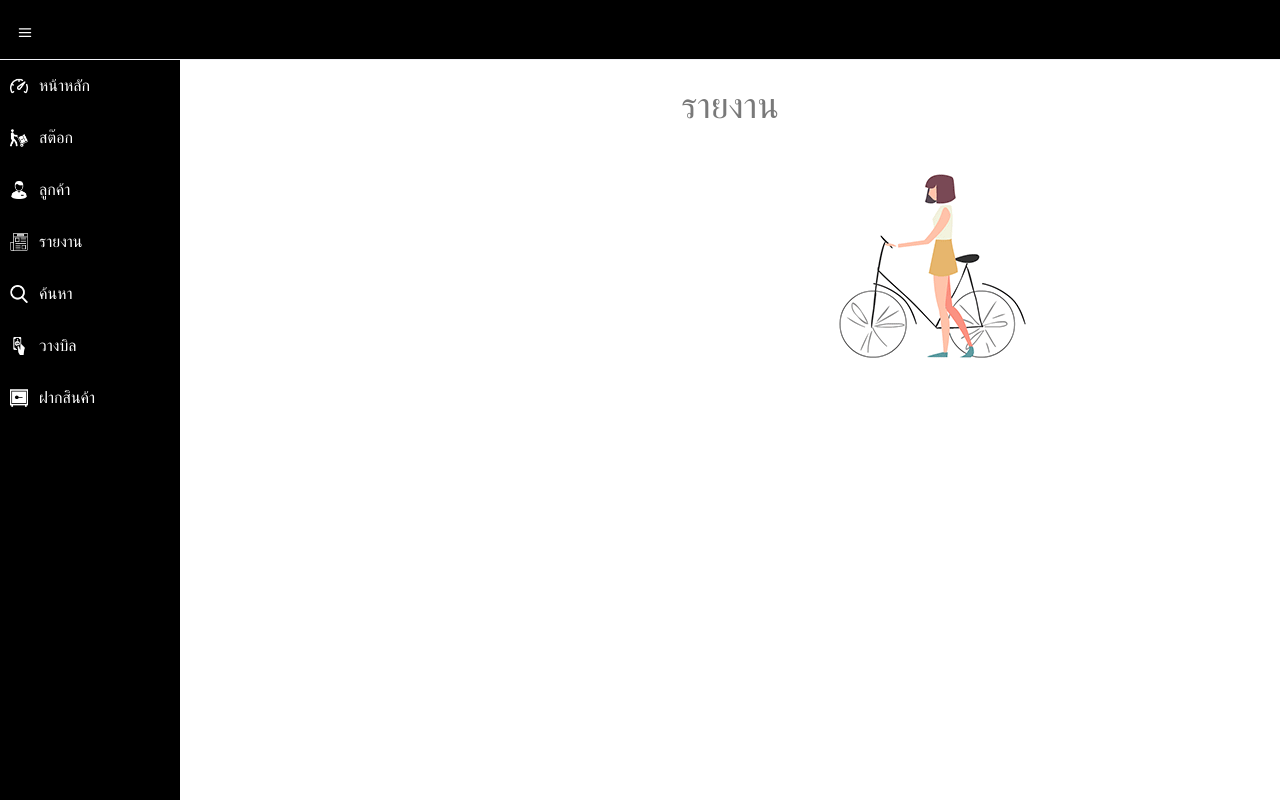
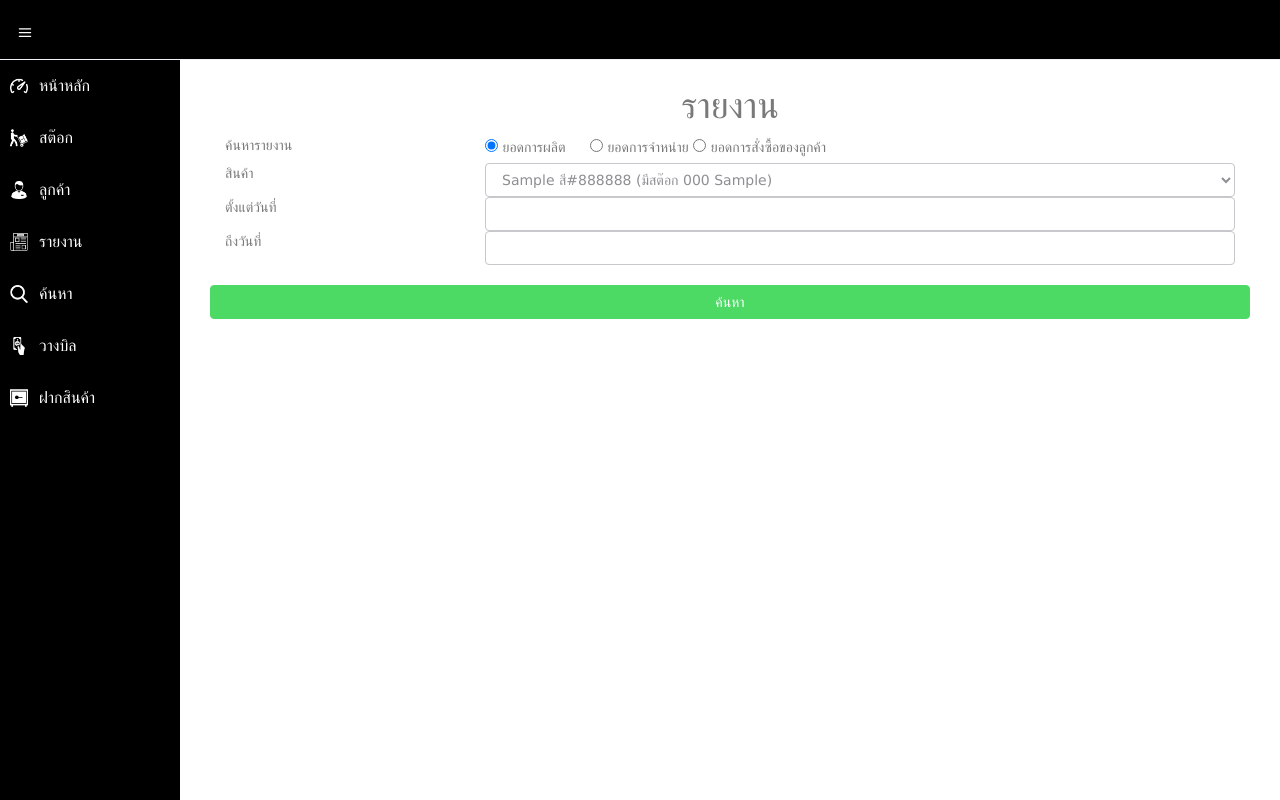
Before and after one commit to bellboyz/bicycle, a CodeIgniter app: page /database/report in a window 1280 px wide. Run offline with CodeIgniter, Linux system fonts and the light colour scheme; tables that the repository leaves empty or names only in its code hold one stand-in row (values such as "Sample post"); some libraries are stand-ins or nearby versions.

Commit message:
report not complete

```diff
--- a/application/controllers/Report.php
+++ b/application/controllers/Report.php
@@ -4,6 +4,23 @@ defined('BASEPATH') OR exit('No direct script access allowed');
 class Report extends CI_Controller {
 
 	public function index(){
-		$this->load->view('report');
+		$data = array(
+			'stock' => $this->Stock_model->get_all_stock()
+		);
+		$this->load->view('report', $data);
+	}
+
+	public function get(){
+		$check = $this->input->post('check');
+		$stock_id = $this->input->post('stock');
+		$start_date = $this->input->post('start_date');
+		$end_date = $this->input->post('end_date');
+
+		if($check === 'report_stock'){
+			$stock_add = $this->Stock_model->get_report_stock($stock_id, $start_date, $end_date);
+		}
+		else if($check === 'report_deposit'){}
+		else if($check === 'report_customer'){}
+		else{}
 	}
 }
--- a/application/models/Stock_model.php
+++ b/application/models/Stock_model.php
@@ -42,4 +42,8 @@ class Stock_model extends CI_Model {
             return false;
         }
     }
+
+    public function get_report_stock($stock_id, $start_date, $end_date){
+        //
+    }
 }
--- a/application/views/report.php
+++ b/application/views/report.php
@@ -27,12 +27,57 @@
           <div class="text-center">
             <h1>รายงาน</h1>
           </div>
+        </div>
+        <form action="report/get" method="post">
+          <div class="col-md-12">
+            <div class="col-md-3">
+              <label>ค้นหารายงาน</label>
+            </div>
+            <div class="col-md-9">
+              <label style="margin-right: 20px;">
+                <input type="radio" name="check" value="report_stock" checked>
+                ยอดการผลิต
+              </label>
+              <label>
+                <input type="radio" name="check" value="report_deposit">
+                ยอดการจำหน่าย
+              </label>
+              <label>
+                <input type="radio" name="check" value="report_customer">
+                ยอดการสั่งซื้อของลูกค้า
+              </label>
+            </div>
 
-          <div class="text-center">
-            <img src="common/img/animation.gif">
+            <div class="col-md-3">
+              <label>สินค้า</label>
+            </div>
+            <div class="col-md-9">
+              <select class="form-control js-example-basic-single" id="stock" name="stock">
+                <?php
+                foreach($stock as $st){
+                  echo '<option product="' . $st->product . '" color="' . $st->color . '" value="' . $st->id . '" unit="' . $st->unit . '" number="' . $st->number . '">' . $st->product . ' สี' . $st->color . '  (มีสต๊อก ' . $st->number . ' ' . $st->unit . ')' . '</option>';
+                }
+                ?>
+              </select>
+            </div>
+
+            <div class="col-md-3">
+              <label>ตั้งแต่วันที่</label>
+            </div>
+            <div class="col-md-9">
+              <input type="text" class="form-control date" name="start_date" autocomplete="off">
+            </div>
+
+            <div class="col-md-3">
+              <label>ถึงวันที่</label>
+            </div>
+            <div class="col-md-9">
+              <input type="text" class="form-control date" name="end_date" autocomplete="off">
+            </div>
+            <button id="search" type="submit" class="btn btn-success" style="width: 100%; margin-top: 20px;">ค้นหา</button>
           </div>
 
-        </div>
+        </form>
 
       </section>
 
@@ -41,49 +86,29 @@
   </section>
   <!-- container section start -->
 
-  <!-- javascripts -->
-  <script src="common/js/jquery.js"></script>
-  <script src="common/js/jquery-ui-1.10.4.min.js"></script>
-  <script src="common/js/jquery-1.8.3.min.js"></script>
-  <script type="text/javascript" src="common/js/jquery-ui-1.9.2.custom.min.js"></script>
-  <!-- bootstrap -->
-  <script src="common/js/bootstrap.min.js"></script>
-  <!-- nice scroll -->
-  <script src="common/js/jquery.scrollTo.min.js"></script>
-  <script src="common/js/jquery.nicescroll.js" type="text/javascript"></script>
-  <!-- charts scripts -->
-  <script src="common/plugins/jquery-knob/js/jquery.knob.js"></script>
-  <script src="common/js/jquery.sparkline.js" type="text/javascript"></script>
-  <script src="common/plugins/jquery-easy-pie-chart/jquery.easy-pie-chart.js"></script>
-  <script src="common/js/owl.carousel.js"></script>
-  <!-- jQuery full calendar -->
-  <script src="common/js/fullcalendar.min.js"></script>
-  <!-- Full Google Calendar - Calendar -->
-  <script src="common/plugins/fullcalendar/fullcalendar/fullcalendar.js"></script>
-  <!--script for this page only-->
-  <script src="common/js/calendar-custom.js"></script>
-  <script src="common/js/jquery.rateit.min.js"></script>
-  <!-- custom select -->
-  <script src="common/js/jquery.customSelect.min.js"></script>
-  <script src="common/plugins/chart-master/Chart.js"></script>
-
-  <!--custome script for all page-->
-  <script src="common/js/scripts.js"></script>
-  <!-- custom script for this page-->
-  <script src="common/js/sparkline-chart.js"></script>
-  <script src="common/js/easy-pie-chart.js"></script>
-  <script src="common/js/jquery-jvectormap-1.2.2.min.js"></script>
-  <script src="common/js/jquery-jvectormap-world-mill-en.js"></script>
-  <script src="common/js/xcharts.min.js"></script>
-  <script src="common/js/jquery.autosize.min.js"></script>
-  <script src="common/js/jquery.placeholder.min.js"></script>
-  <script src="common/js/gdp-data.js"></script>
-  <script src="common/js/morris.min.js"></script>
-  <script src="common/js/sparklines.js"></script>
-  <script src="common/js/charts.js"></script>
-  <script src="common/js/jquery.slimscroll.min.js"></script>
+  <?php include('include/jsfooter.php') ?>
 
   <script>
+    $(document).ready(function(){
+      $('.date').datepicker({
+        autoclose: true,
+        format: 'dd/mm/yyyy',
+        todayHighlight: true
+      });
+
+      $('[name="check"]').change(function(){
+        $('[name="id"]').val('');
+      });
+
+      // $('#search').click(function(){
+      //   $.ajax({
+      //     url: 'search/get',
+      //     type: 'post',
+      //     data: $('form').serialize(),
+      //     success: function(result){}
+      //   });
+      // });
+    });
   </script>
 
 </body>
```
